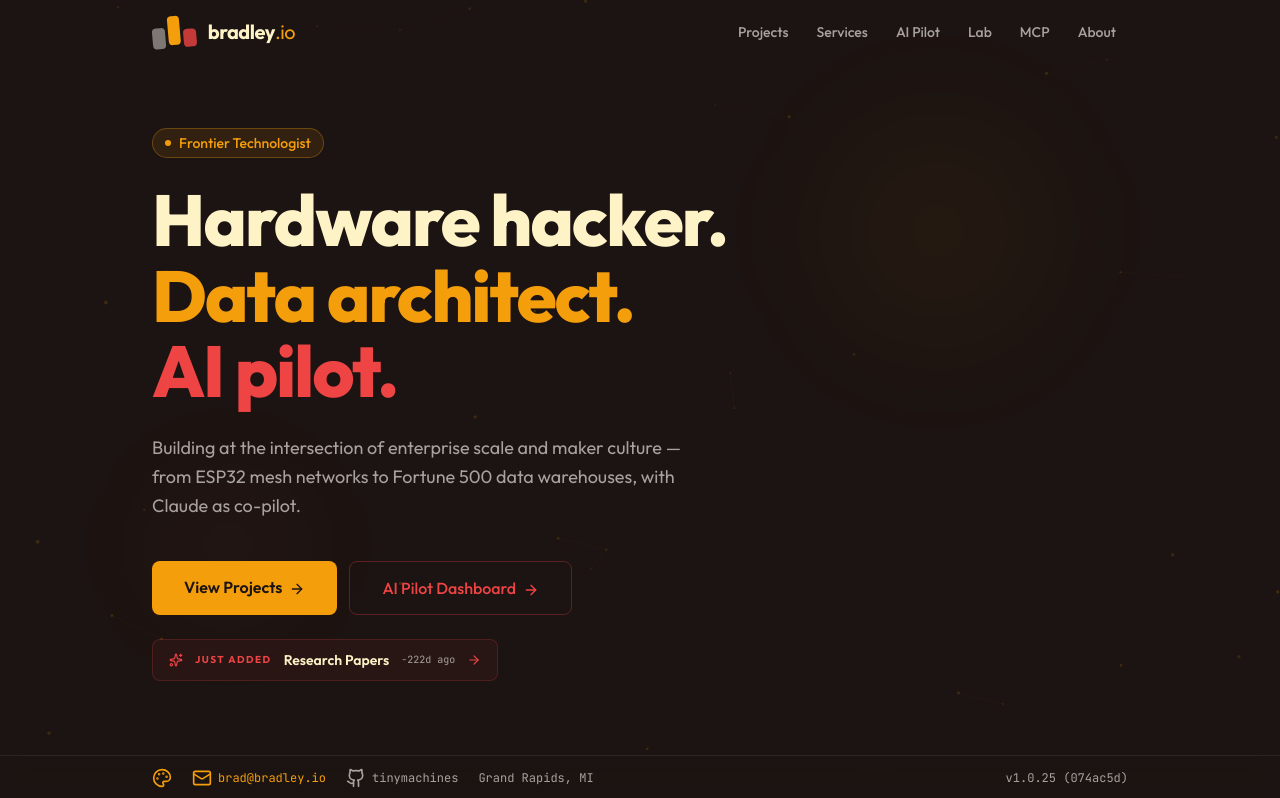
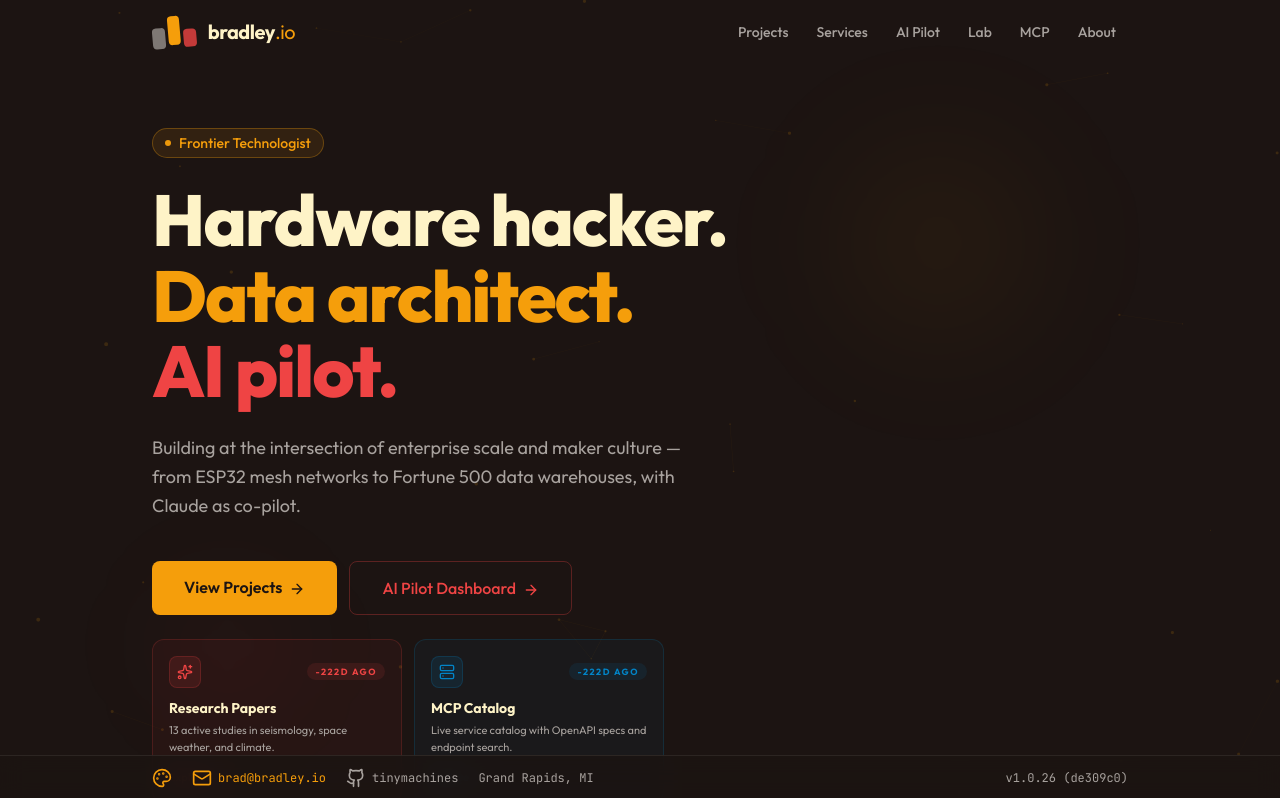
Before and after one commit to isenbek/bradley.io, a Next.js app: page / in a window 1280 px wide. Shown: the top 798 px of the page. Built offline with nearby package versions, Linux system fonts and the light colour scheme.

Commit message:
deploy: 2026-03-23 11:22:35

```diff
--- a/app/page.tsx
+++ b/app/page.tsx
@@ -4,7 +4,7 @@ import { useState, useEffect, useRef } from "react"
 import { motion, useInView } from "framer-motion"
 import Link from "next/link"
 import {
-  ArrowRight, Bot, MessageSquare, GitBranch, Flame, Sparkles,
+  ArrowRight, Bot, MessageSquare, GitBranch, Flame, Sparkles, Server,
 } from "lucide-react"
 import type { SiteData, ActivityItem as ActivityItemType, Project } from "@/lib/site-data"
 import { categoryMap } from "@/lib/project-categories"
@@ -233,13 +233,31 @@ function getTimeAgo(dateStr: string): string {
   return date.toLocaleDateString("en-US", { month: "short", day: "numeric" })
 }
 
-// --- Just Added Banner ---
-const ANNOUNCEMENTS = [
+// --- Just Added Cards ---
+const ANNOUNCEMENTS: {
+  title: string
+  description: string
+  href: string
+  color: string
+  icon: React.ComponentType<{ className?: string; style?: React.CSSProperties }>
+  addedAt: string
+  ttlDays: number
+}[] = [
   {
     title: "Research Papers",
-    description: "13 active studies in seismology, space weather, and climate — powered by TerraPulse.",
+    description: "13 active studies in seismology, space weather, and climate.",
     href: "/papers",
     color: "var(--brand-secondary)",
+    icon: Sparkles,
+    addedAt: "2026-03-23",
+    ttlDays: 14,
+  },
+  {
+    title: "MCP Catalog",
+    description: "Live service catalog with OpenAPI specs and endpoint search.",
+    href: "/mcp",
+    color: "var(--brand-info)",
+    icon: Server,
     addedAt: "2026-03-23",
     ttlDays: 14,
   },
@@ -256,8 +274,9 @@ function JustAdded() {
   if (active.length === 0) return null
 
   return (
-    <div className="mt-5 sm:mt-6 space-y-2">
+    <div className="mt-5 sm:mt-6 grid grid-cols-1 sm:grid-cols-2 gap-3 max-w-lg">
       {active.map((a) => {
+        const Icon = a.icon
         const added = new Date(a.addedAt)
         const daysAgo = Math.floor((now.getTime() - added.getTime()) / 86400000)
         const label = daysAgo === 0 ? "Today" : daysAgo === 1 ? "Yesterday" : `${daysAgo}d ago`
@@ -266,27 +285,43 @@ function JustAdded() {
           <Link
             key={a.href}
             href={a.href}
-            className="group inline-flex items-center gap-2.5 sm:gap-3 rounded-lg px-3 sm:px-4 py-2 sm:py-2.5 transition-all hover:-translate-y-0.5"
+            className="group relative rounded-xl p-4 transition-all hover:-translate-y-0.5"
             style={{
-              background: `color-mix(in srgb, ${a.color} 6%, transparent)`,
-              border: `1px solid color-mix(in srgb, ${a.color} 20%, transparent)`,
+              background: `color-mix(in srgb, ${a.color} 5%, transparent)`,
+              border: `1px solid color-mix(in srgb, ${a.color} 18%, transparent)`,
             }}
           >
-            <Sparkles className="w-3.5 h-3.5 shrink-0" style={{ color: a.color }} />
-            <span
-              className="text-[10px] font-bold uppercase tracking-[1.5px]"
+            <div className="flex items-center justify-between mb-2.5">
+              <div
+                className="w-8 h-8 rounded-lg flex items-center justify-center"
+                style={{
+                  background: `color-mix(in srgb, ${a.color} 12%, transparent)`,
+                  border: `1px solid color-mix(in srgb, ${a.color} 20%, transparent)`,
+                }}
+              >
+                <Icon className="w-4 h-4" style={{ color: a.color }} />
+              </div>
+              <span
+                className="text-[9px] font-bold uppercase tracking-[1.5px] px-2 py-0.5 rounded-full"
+                style={{
+                  color: a.color,
+                  background: `color-mix(in srgb, ${a.color} 10%, transparent)`,
+                }}
+              >
+                {label}
+              </span>
+            </div>
+            <div className="text-sm font-bold mb-1">{a.title}</div>
+            <div className="text-[11px] leading-relaxed mb-3" style={{ color: "var(--brand-muted)" }}>
+              {a.description}
+            </div>
+            <div
+              className="flex items-center gap-1.5 text-[11px] font-semibold"
               style={{ color: a.color }}
             >
-              Just Added
-            </span>
-            <span className="text-sm font-semibold">{a.title}</span>
-            <span className="text-[10px] font-mono hidden sm:inline" style={{ color: "var(--brand-muted)" }}>
-              {label}
-            </span>
-            <ArrowRight
-              className="w-3.5 h-3.5 shrink-0 transition-transform group-hover:translate-x-0.5"
-              style={{ color: a.color }}
-            />
+              Explore
+              <ArrowRight className="w-3 h-3 transition-transform group-hover:translate-x-0.5" />
+            </div>
           </Link>
         )
       })}
--- a/lib/build-info.json
+++ b/lib/build-info.json
@@ -1,9 +1,9 @@
 {
-  "version": "v1.0.25",
-  "commitHash": "074ac5d",
-  "commitHashFull": "074ac5d05f53790b272135b4e33ced1c0d0bf078",
-  "commitDate": "Mar 23, 2026 11:12:36",
-  "commitDateISO": "2026-03-23T15:12:36.000Z",
+  "version": "v1.0.26",
+  "commitHash": "de309c0",
+  "commitHashFull": "de309c0421c919da9ec08e4dfd5b9a924def799f",
+  "commitDate": "Mar 23, 2026 11:17:39",
+  "commitDateISO": "2026-03-23T15:17:39.000Z",
   "branch": "main",
-  "buildTime": "2026-03-23T15:17:23.050Z"
+  "buildTime": "2026-03-23T15:22:19.477Z"
 }
```
